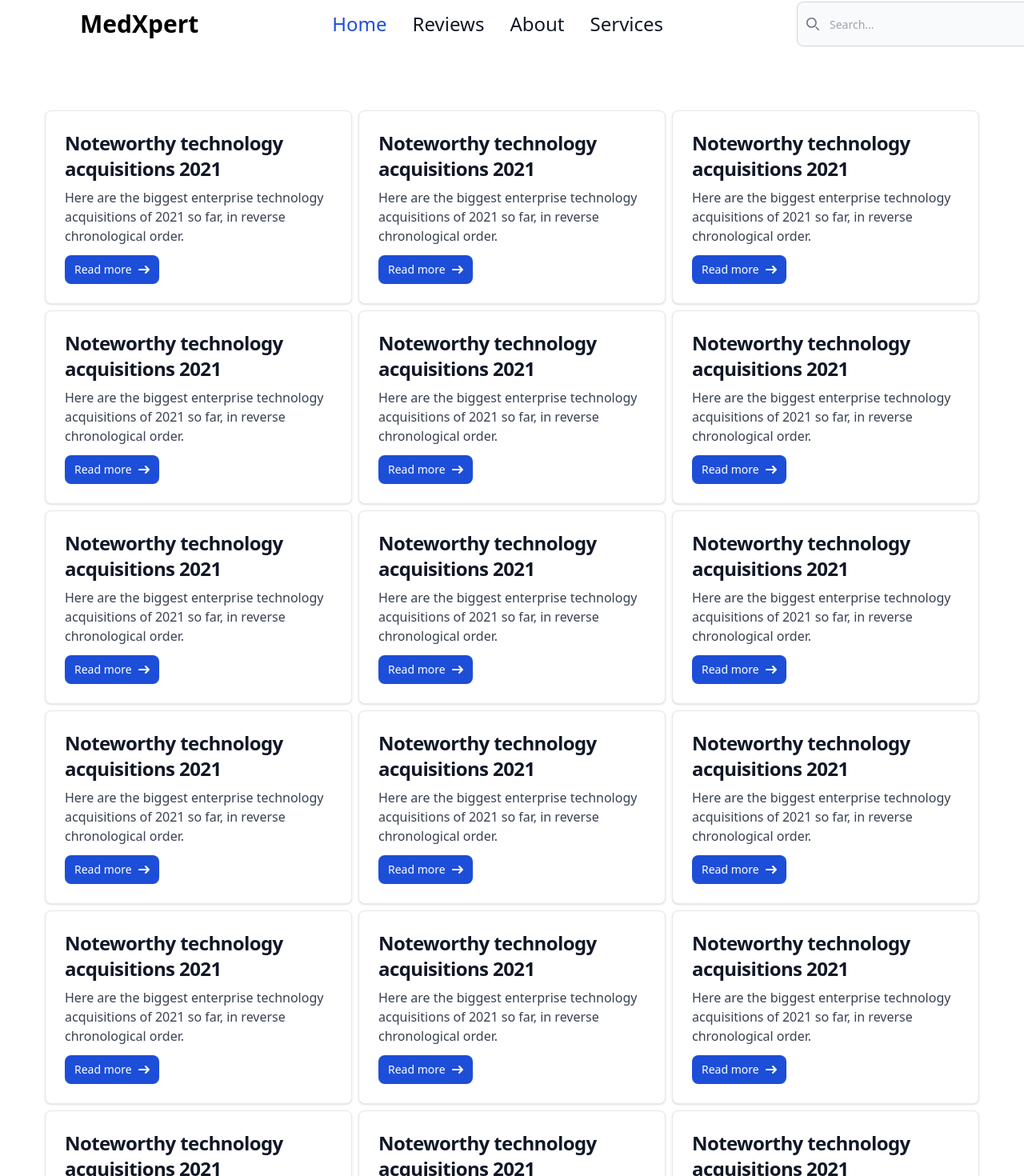
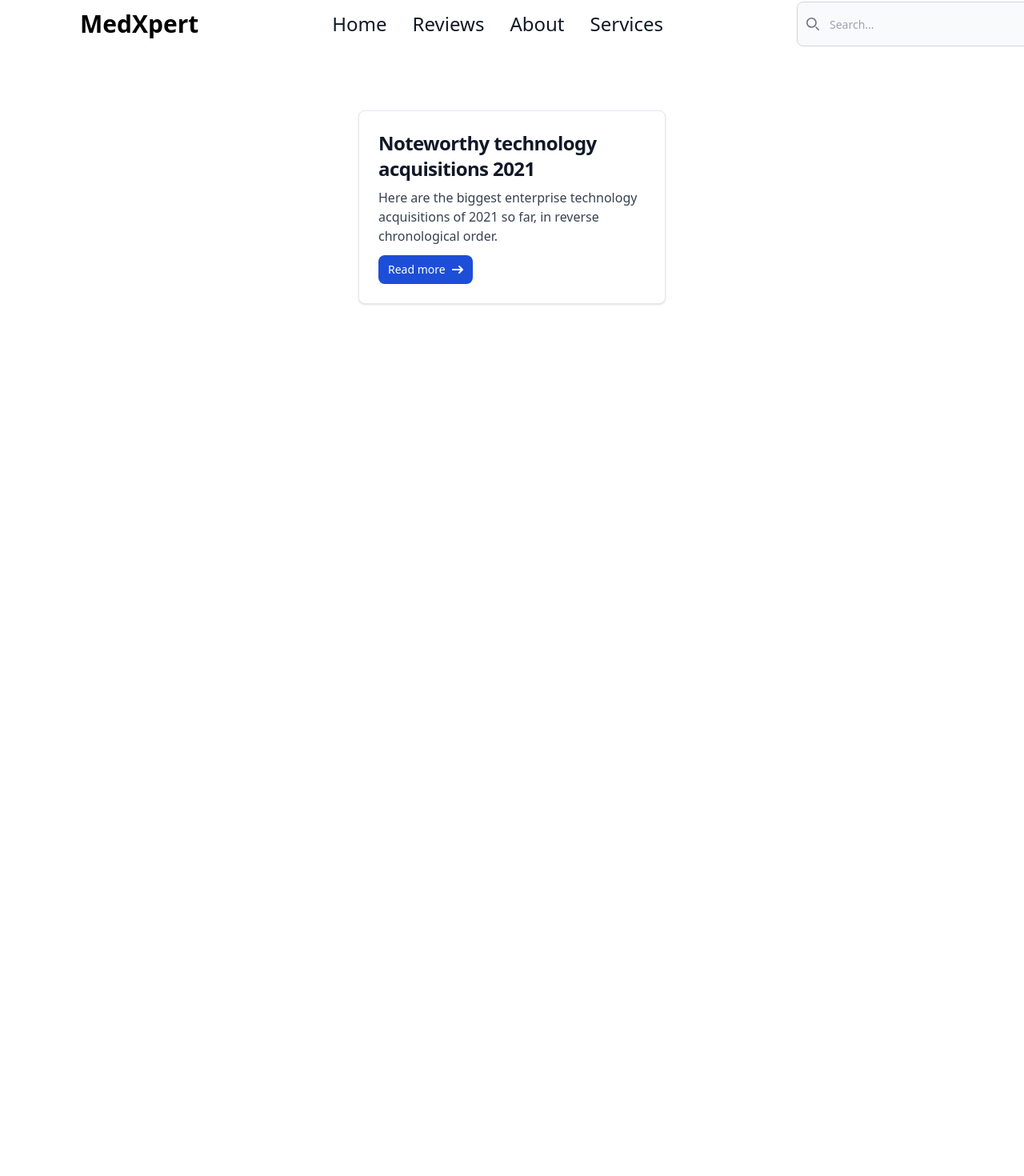
Before and after one commit to SherwinSaga/Medxpert_frontend, a React (Vite) app: page /Homepage in a window 1280 px wide. Shown: the part 30-1500 px from the top of the page at 80% size. After the commit the page ends 800 px from the top, so only its background shows below. Built offline with nearby package versions, Linux system fonts and the light colour scheme.

Commit message:
initial commit

```diff
--- a/src/cards.jsx
+++ b/src/cards.jsx
@@ -1,3 +1,5 @@
+
+
 function Cards(){
     return(
 
--- a/src/homepage.jsx
+++ b/src/homepage.jsx
@@ -8,25 +8,7 @@ function Homepage() {
         <div className="flex justify-center p-10">
           <div className="flex flex-wrap gap-2 w-full justify-center">
             <Cards />
-            <Cards />
-            <Cards />
-            <Cards />
-            <Cards />
-            <Cards />
-            <Cards />
-            <Cards />
-            <Cards />
-            <Cards />
-            <Cards />
-            <Cards />
-            <Cards />
-            <Cards />
-            <Cards />
-            <Cards />
-            <Cards />
-            <Cards />
-            <Cards />
-            <Cards />
+
           </div>
         </div>
       </>
--- a/src/navigation.jsx
+++ b/src/navigation.jsx
@@ -1,11 +1,41 @@
+import { useState } from "react";
+
+
 function Navigation(){
+
+    const[query, setQuery] = useState("");
+    //to do search
+
+    const handleclick1 = () => {
+        console.log("home");
+    }
+
+    const handleclick2 = () => {
+        console.log("Reviews");
+    }
+
+    const handleclick3 = () => {
+        console.log("About");
+    }
+
+    const handleclick4 = () => {
+        console.log("Services");
+    }
+
+    const handleclick5 = () => {
+        console.log("Logo");
+    }
+
+
+
+
     return(
         <>
         <nav class="bg-white border-gray-200 dark:bg-gray-900 h-32">
 
 
         <div class="max-w-screen-xl flex flex-wrap items-center justify-between mx-auto p-8">
-        <a href="#" class="flex items-center space-x-3 rtl:space-x-reverse">
+        <a onClick={handleclick5}href="#" class="flex items-center space-x-3 rtl:space-x-reverse">
             <img src="src/assets/medicine-symbol-svgrepo-com.svg" class="h-14" alt="MedXpert Logo" />
             <span class="self-center text-3xl font-semibold whitespace-nowrap dark:text-white">MedXpert</span>
         </a>
@@ -48,22 +78,22 @@ function Navigation(){
                     <path stroke="currentColor" stroke-linecap="round" stroke-linejoin="round" stroke-width="2" d="m19 19-4-4m0-7A7 7 0 1 1 1 8a7 7 0 0 1 14 0Z"/>
                 </svg>
                 </div>
-                <input type="text" id="search-navbar" class="block w-full p-2 ps-10 text-sm text-gray-900 border border-gray-300 rounded-lg bg-gray-50 focus:ring-blue-500 focus:border-blue-500 dark:bg-gray-700 dark:border-gray-600 dark:placeholder-gray-400 dark:text-white dark:focus:ring-blue-500 dark:focus:border-blue-500" placeholder="Search..."></input>
+                <input type="text" onChange={e => setQuery(e.target.value)}id="search-navbar" class="block w-full p-2 ps-10 text-sm text-gray-900 border border-gray-300 rounded-lg bg-gray-50 focus:ring-blue-500 focus:border-blue-500 dark:bg-gray-700 dark:border-gray-600 dark:placeholder-gray-400 dark:text-white dark:focus:ring-blue-500 dark:focus:border-blue-500" placeholder="Search..."></input>
             </div>
 
 
             <ul class="flex flex-col p-4 md:p-0 mt-4 font-medium border border-gray-100 rounded-lg bg-gray-50 md:space-x-8 rtl:space-x-reverse md:flex-row md:mt-0 md:border-0 md:bg-white dark:bg-gray-800 md:dark:bg-gray-900 dark:border-gray-700">
                 <li>
-                    <a href="#" class="block py-2 px-3 text-2xl text-white bg-blue-700 rounded md:bg-transparent md:text-blue-700 md:p-0 md:dark:text-blue-500" aria-current="page">Home</a>
+                    <a href="#" onClick={handleclick1} class="block py-2 px-3 text-2xl text-gray-900 rounded hover:bg-gray-100 md:hover:bg-transparent md:hover:text-blue-700 md:p-0 md:dark:hover:text-blue-500 dark:text-white dark:hover:bg-gray-700 dark:hover:text-white md:dark:hover:bg-transparent dark:border-gray-700" aria-current="page">Home</a>
                 </li>
                 <li>
-                    <a href="#" class="block py-2 px-3 text-2xl text-gray-900 rounded hover:bg-gray-100 md:hover:bg-transparent md:hover:text-blue-700 md:p-0 md:dark:hover:text-blue-500 dark:text-white dark:hover:bg-gray-700 dark:hover:text-white md:dark:hover:bg-transparent dark:border-gray-700">Reviews</a>
+                    <a href="#" onClick={handleclick2} class="block py-2 px-3 text-2xl text-gray-900 rounded hover:bg-gray-100 md:hover:bg-transparent md:hover:text-blue-700 md:p-0 md:dark:hover:text-blue-500 dark:text-white dark:hover:bg-gray-700 dark:hover:text-white md:dark:hover:bg-transparent dark:border-gray-700">Reviews</a>
                 </li>
                 <li>
-                    <a href="#" class="block py-2 px-3 text-2xl text-gray-900 rounded hover:bg-gray-100 md:hover:bg-transparent md:hover:text-blue-700 md:p-0 dark:text-white md:dark:hover:text-blue-500 dark:hover:bg-gray-700 dark:hover:text-white md:dark:hover:bg-transparent dark:border-gray-700">About</a>
+                    <a href="#" onClick={handleclick3} class="block py-2 px-3 text-2xl text-gray-900 rounded hover:bg-gray-100 md:hover:bg-transparent md:hover:text-blue-700 md:p-0 dark:text-white md:dark:hover:text-blue-500 dark:hover:bg-gray-700 dark:hover:text-white md:dark:hover:bg-transparent dark:border-gray-700">About</a>
                 </li>
                 <li>
-                    <a href="#" class="block py-2 px-3 text-2xl text-gray-900 rounded hover:bg-gray-100 md:hover:bg-transparent md:hover:text-blue-700 md:p-0 dark:text-white md:dark:hover:text-blue-500 dark:hover:bg-gray-700 dark:hover:text-white md:dark:hover:bg-transparent dark:border-gray-700">Services</a>
+                    <a href="#" onClick={handleclick4} class="block py-2 px-3 text-2xl text-gray-900 rounded hover:bg-gray-100 md:hover:bg-transparent md:hover:text-blue-700 md:p-0 dark:text-white md:dark:hover:text-blue-500 dark:hover:bg-gray-700 dark:hover:text-white md:dark:hover:bg-transparent dark:border-gray-700">Services</a>
                 </li>
             </ul>
 
```
Also changed, not shown: src/reviews.jsx (added).
